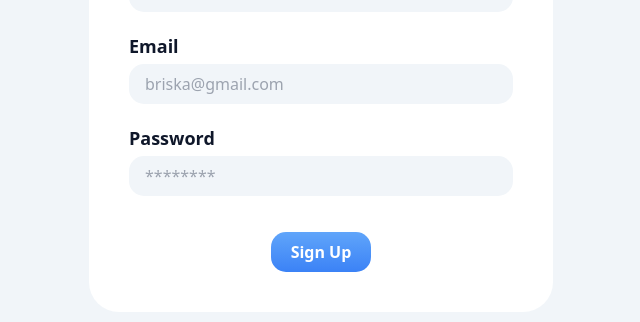
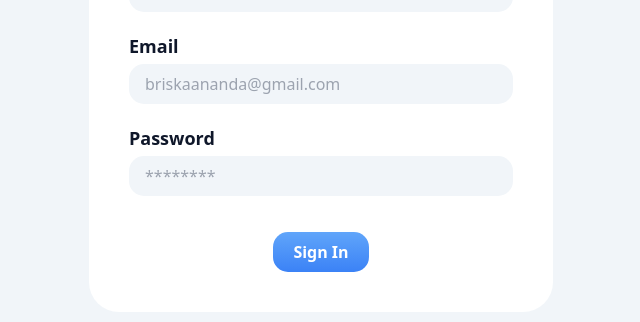
Before and after one commit to briskaanandaa/vocasia-web-task, a React (Vite) app in the folder vocasia-voca-task-fe/: page / in a window 1280 px wide. Shown: the part 338-660 px from the top of the page, without its empty margins (319-959 px from the left). Built offline with nearby package versions, Linux system fonts and the light colour scheme.

Commit message:
Memperbaiki Front-End pada page Login

```diff
--- /dev/null
+++ b/vocasia-voca-task-fe/src/components/Button.jsx
@@ -0,0 +1,11 @@
+import React from "react";
+
+function Button({ onClick, children, title, className }) {
+  return (
+    <button className={className} onClick={onClick} title={title}>
+      {children}
+    </button>
+  );
+}
+
+export default Button;
--- a/vocasia-voca-task-fe/src/components/InputField.jsx
+++ b/vocasia-voca-task-fe/src/components/InputField.jsx
@@ -2,27 +2,27 @@ import React from "react";
 
 const InputField = ({
   label,
+  type,
+  value,
+  onChange,
+  id,
   placeholder,
   name,
-  type = "text",
-  required = false,
 }) => {
   return (
     <div className="mb-4">
       {label && (
-        <label
-          htmlFor={name}
-          className="block text-lg my-1 font-semibold text-slate-900"
-        >
+        <label className="block text-lg my-1 font-semibold text-slate-900">
           {label}
         </label>
       )}
       <input
         type={type}
-        id={name}
-        name={name}
+        id={id}
+        value={value}
+        onChange={onChange}
         placeholder={placeholder}
-        required={required}
+        name
         className="w-[18em] md:w-[24em] px-4 py-2 text-slate-900 border-none bg-slate-100 rounded-[15px] focus:outline-none focus:ring-1 focus:ring-slate-300"
       />
     </div>
--- a/vocasia-voca-task-fe/src/pages/Login.jsx
+++ b/vocasia-voca-task-fe/src/pages/Login.jsx
@@ -1,8 +1,33 @@
-import React from "react";
-import BlueButton from "../components/BlueButton";
+import React, { useState } from "react";
+import { useNavigate } from "react-router-dom";
 import InputField from "../components/InputField";
+import Button from "../components/Button";
 
 const Login = () => {
+  const [name, setName] = useState("");
+  const [email, setEmail] = useState("");
+  const [password, setPassword] = useState("");
+  const navigate = useNavigate();
+
+  const loginUser = async (email, password) => {
+    if (email === "briskaananda@gmail.com" && password === "password123") {
+      return { data: { token: "fake-jwt-token" } };
+    } else {
+      throw new Error("Invalid email or password");
+    }
+  };
+
+  const handleSignIn = async () => {
+    try {
+      const data = await loginUser(email, password);
+      localStorage.setItem("token", data.data.token);
+      alert("Login berhasil!");
+      navigate("/task");
+    } catch (error) {
+      alert("Login gagal: " + error.message);
+    }
+  };
+
   return (
     <div className="bg-white px-10 py-10 rounded-[30px] flex flex-col justify-center items-center">
       <h1 className="text-slate-950 text-center text-3xl mb-3">
@@ -14,27 +39,37 @@ const Login = () => {
         label="Name"
         type="text"
         id="name"
-        name="name"
+        name={name}
+        value={name}
+        onChange={(e) => setName(e.target.value)}
         placeholder="Briska Ananda"
-        required={true}
       />
       <InputField
         label="Email"
         type="email"
         id="email"
-        name="email"
-        placeholder="briska@gmail.com"
-        required={true}
+        name={email}
+        value={email}
+        onChange={(e) => setEmail(e.target.value)}
+        placeholder="briskaananda@gmail.com"
       />
       <InputField
         label="Password"
-        type="text"
+        type="password"
         id="password"
-        name="password"
+        name={password}
+        value={password}
+        onChange={(e) => setPassword(e.target.value)}
         placeholder="********"
-        required={true}
       />
-      <BlueButton text="Sign Up" link="/task" />
+
+      <Button
+        className="mt-5 px-5 py-2 text-white bg-gradient-to-b from-blue-400 to-blue-500 rounded-[15px] text-center font-semibold text-md transition"
+        onClick={handleSignIn}
+        title="Sign In"
+      >
+        Sign In
+      </Button>
     </div>
   );
 };
```
